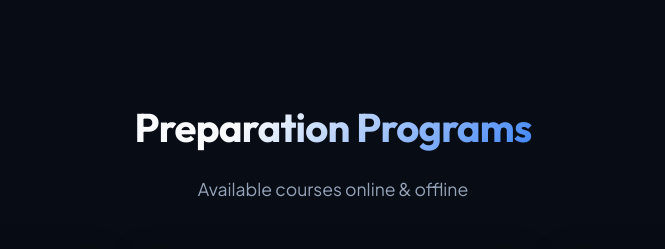
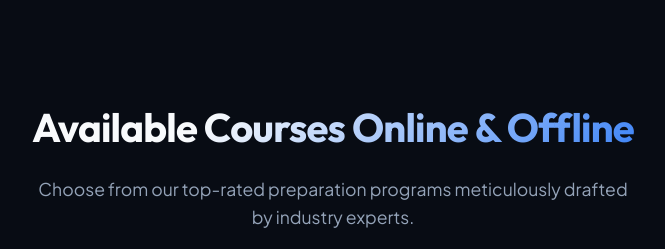
Before and after one commit to Lakisharma/TechMantra, a Django app: page /courses/ in a window 1280 px wide. Shown: the part 315-564 px from the top of the page, without its empty margins (307-972 px from the left). Run offline with Django 5.2, Linux system fonts and the light colour scheme; data comes from the database, SQL or seed files in the repository.

Commit message:
Update courses section heading to Available Courses Online & Offline

```diff
--- a/myapp/templates/courses.html
+++ b/myapp/templates/courses.html
@@ -22,8 +22,8 @@
   <section class="section-padding">
     <div class="container">
       <div class="text-center">
-        <h2 class="section-title">Preparation Programs</h2>
-        <p class="section-subtitle">Available courses online & offline</p>
+        <h2 class="section-title">Available Courses Online & Offline</h2>
+        <p class="section-subtitle">Choose from our top-rated preparation programs meticulously drafted by industry experts.</p>
       </div>
 
       <div class="courses-grid">
```
